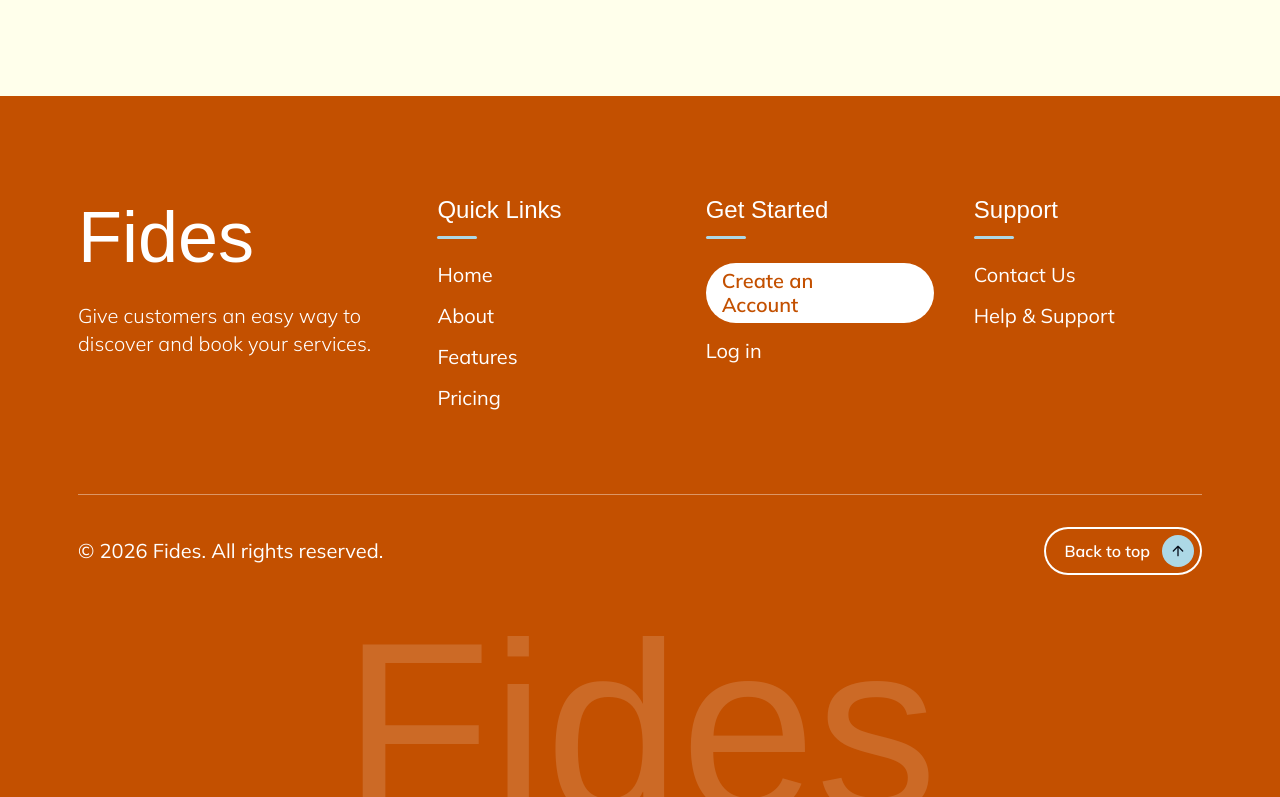
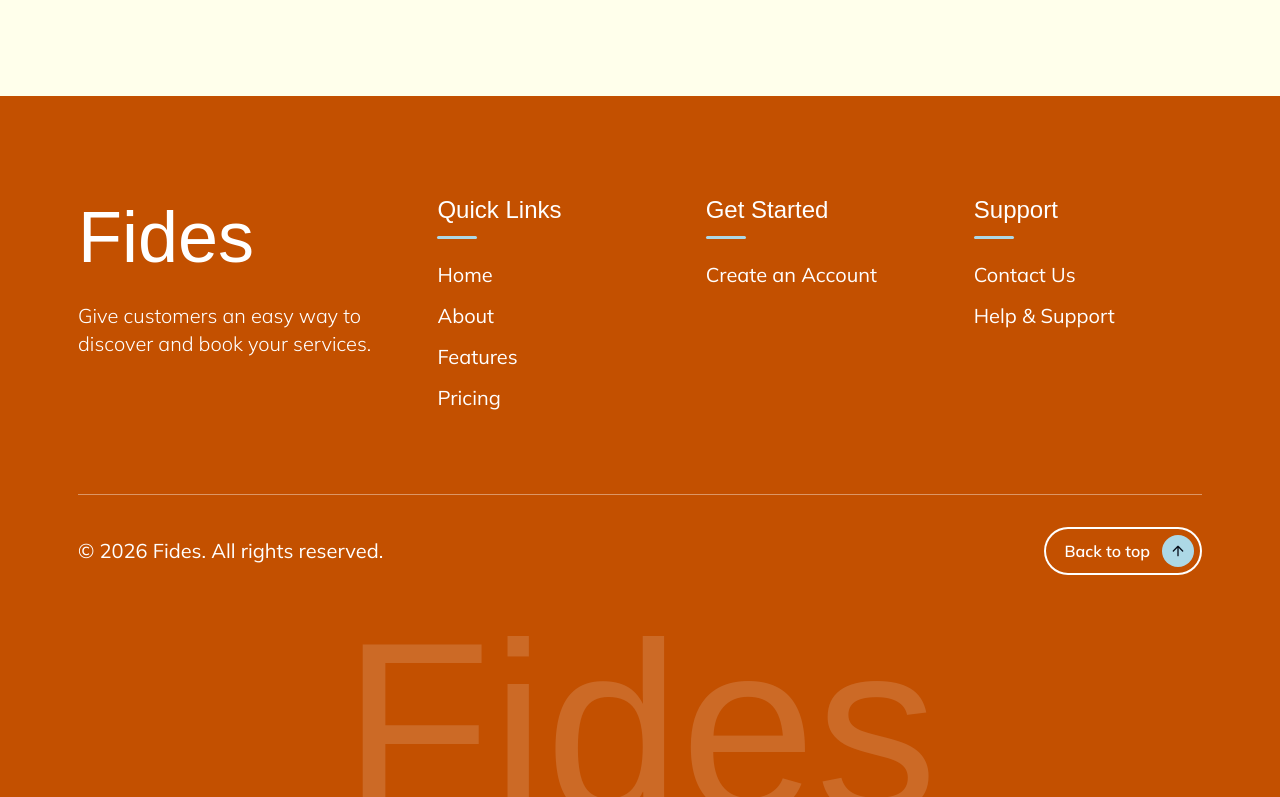
Before and after one commit to kemdav/Fides, a Next.js app: page / in a window 1280 px wide. Shown: the part 8285-9082 px from the top of the page. Built offline with nearby package versions, Linux system fonts and the light colour scheme; no server answers; a web font is replaced by a local one.

Commit message:
fix: footer drops login and the create account pill, just a plain link

```diff
--- a/src/components/landing/footer.tsx
+++ b/src/components/landing/footer.tsx
@@ -19,7 +19,6 @@ const columns = [
     title: "Get Started",
     links: [
       { label: "Create an Account", href: landingLinks.signup },
-      { label: "Log in", href: landingLinks.login },
     ],
   },
   {
@@ -48,14 +47,13 @@ function ArrowIcon({ className }: { className?: string }) {
   );
 }
 
-function FooterLink({ href, children, strong }: { href: string; children: ReactNode; strong?: boolean }) {
+function FooterLink({ href, children }: { href: string; children: ReactNode }) {
   return (
     <Link
       href={href}
       className={cn(
         "group inline-flex items-center gap-2 text-lg/6 transition-[translate] sm:text-xl/6 duration-300 ease-out hover:translate-x-1",
-        "motion-reduce:transition-none motion-reduce:hover:translate-x-0",
-        strong && "rounded-full bg-white px-4 py-1.5 font-semibold text-burnt"
+        "motion-reduce:transition-none motion-reduce:hover:translate-x-0"
       )}
     >
       <span className="relative">
@@ -91,7 +89,7 @@ export function Footer() {
                   <ul className="mt-6 flex flex-col gap-4">
                     {column.links.map((link) => (
                       <li key={link.label}>
-                        <FooterLink href={link.href} strong={link.label === "Create an Account"}>{link.label}</FooterLink>
+                        <FooterLink href={link.href}>{link.label}</FooterLink>
                       </li>
                     ))}
                   </ul>
```
